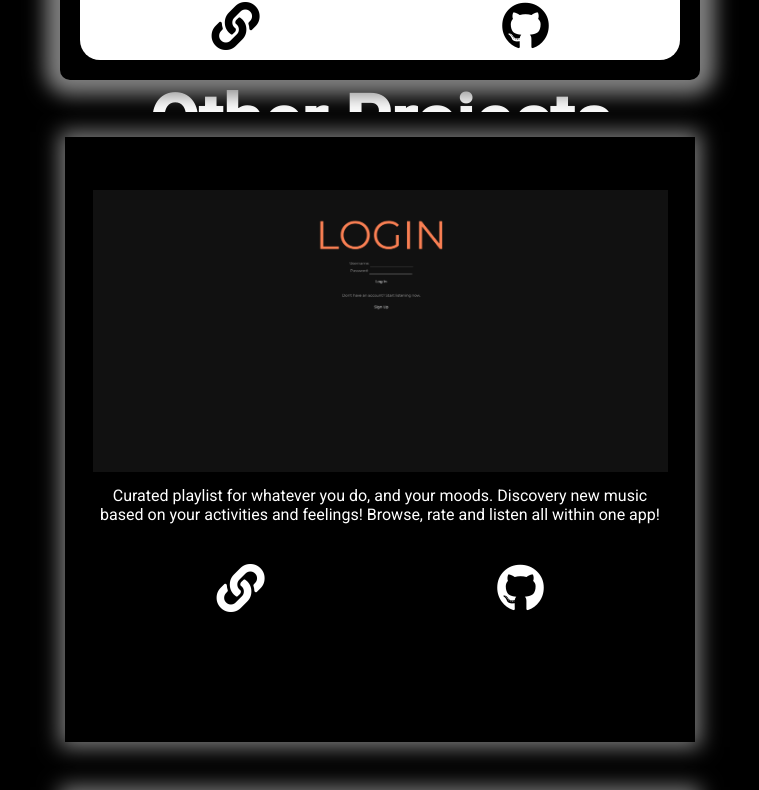
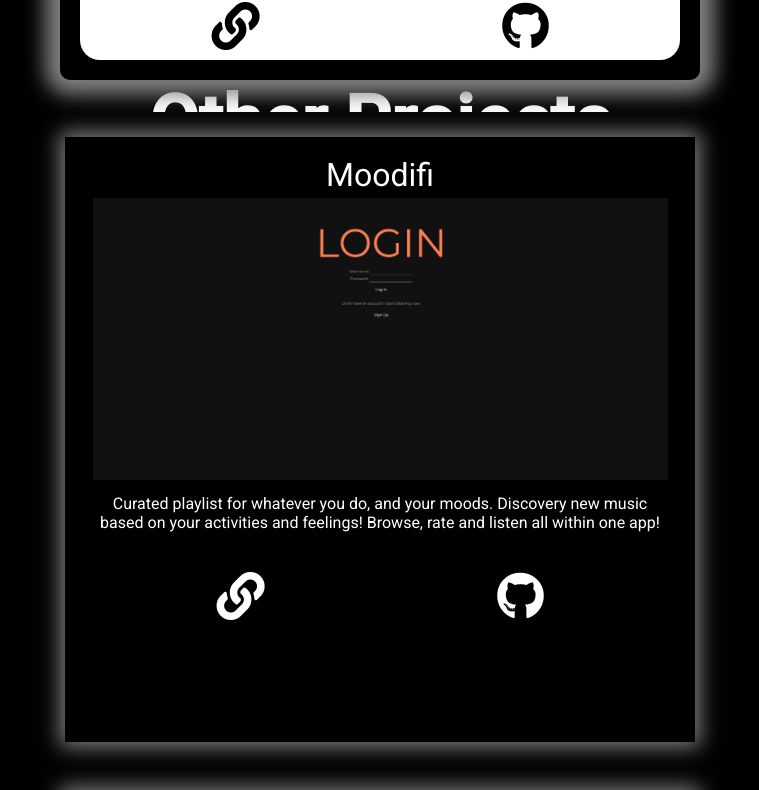
Before and after one commit to arod1207/Mandos-Portfolio, a React (Create React App) app: page / in a window 1280 px wide. Shown: the part 1498-2288 px from the top of the page, without its empty margins (260-1019 px from the left). Built offline with nearby package versions, Linux system fonts and the light colour scheme.

Commit message:
added titles to cards

```diff
--- a/src/Components/Projects/Projects.css
+++ b/src/Components/Projects/Projects.css
@@ -22,6 +22,8 @@
 
 .projects__title {
     font-size: 2em;
+    color: white;
+    margin: 4px;
 }
 
 .projects__image > img {
```
